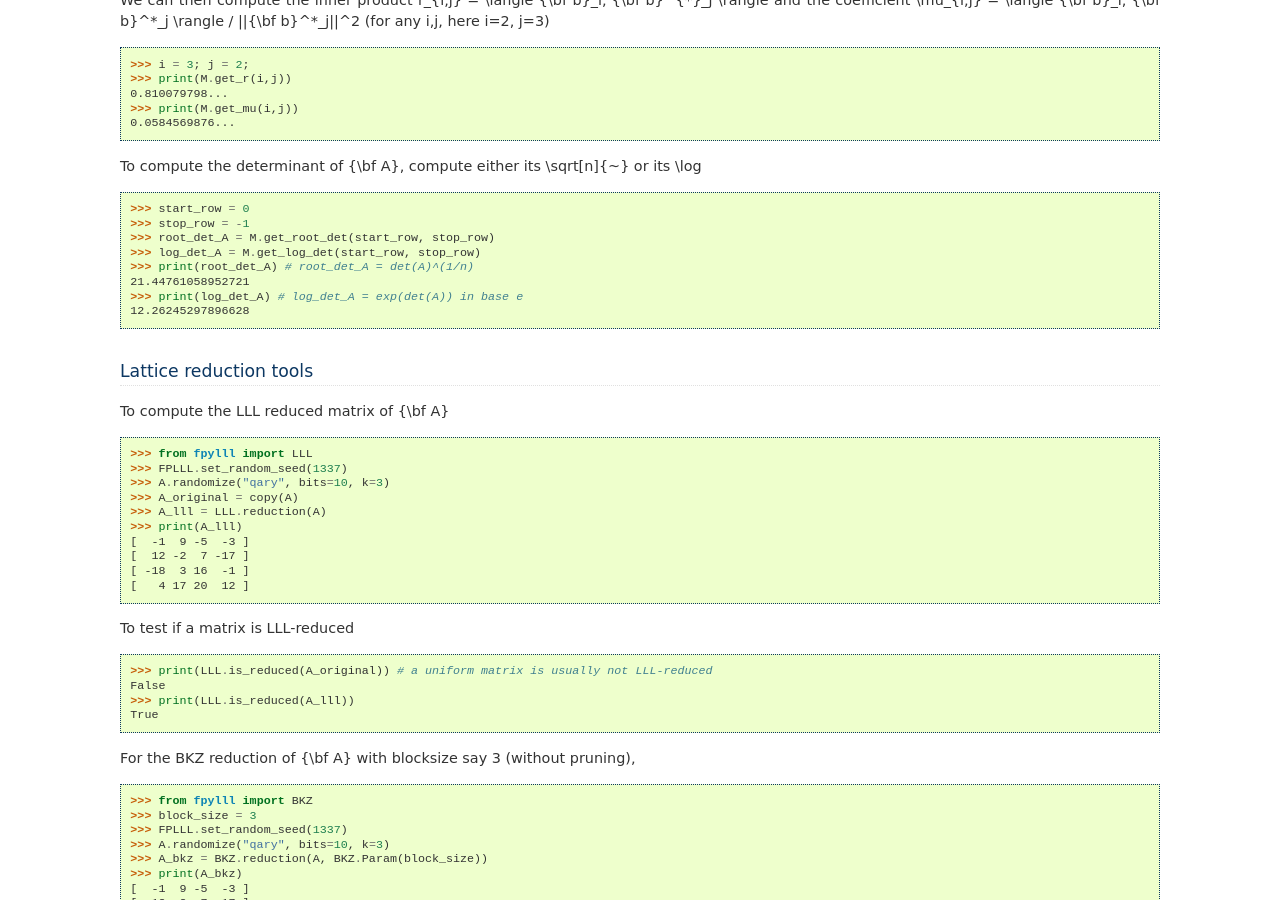
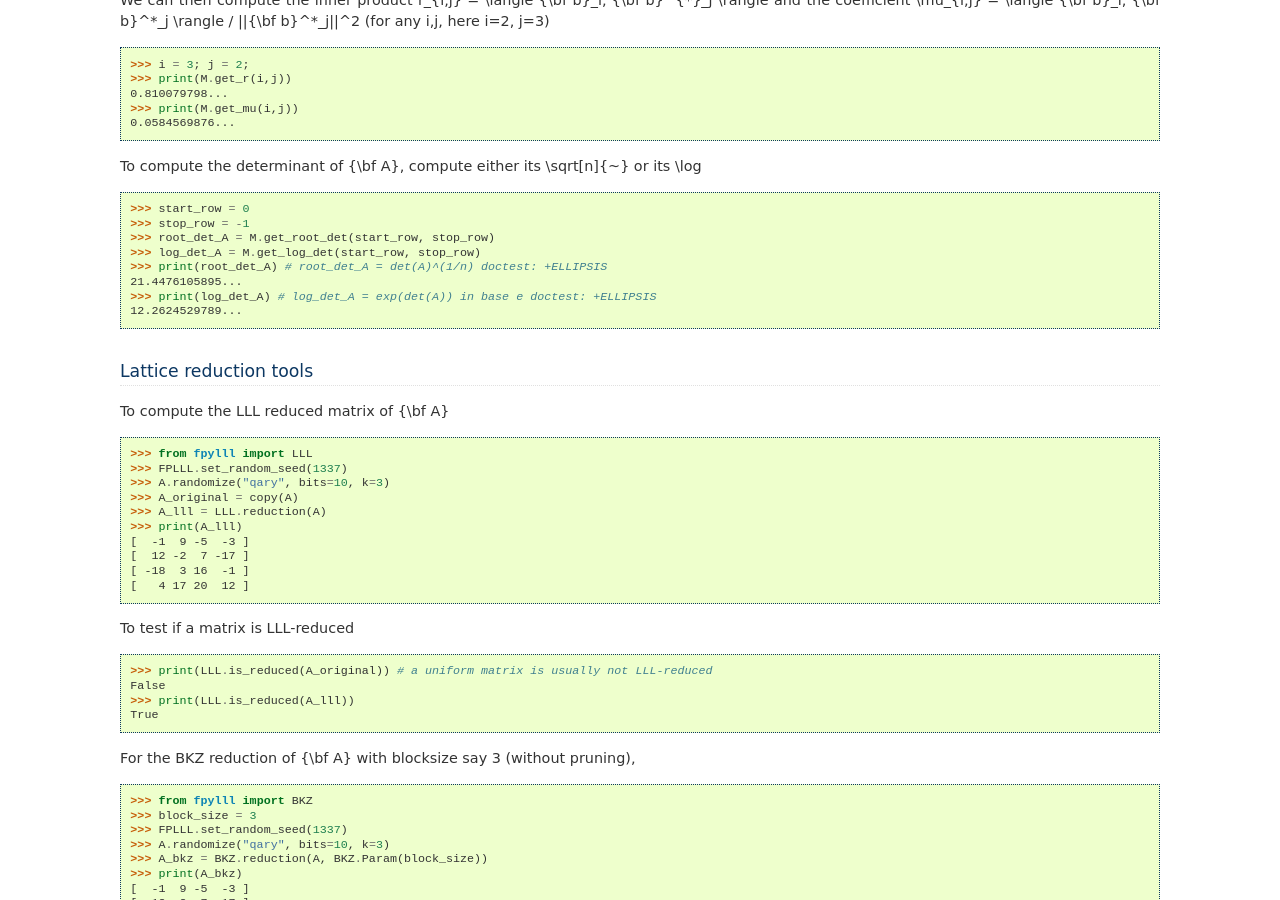
Before and after one commit to fplll/fpylll, a Sphinx documentation site: the page built from docs/tutorial.rst, in a window 1280 px wide and 900 px high, scrolled down 1531 px. Built offline with Sphinx 7.4.7, drawn with Linux system fonts in a browser that asks for light colours; some of the changed text lies outside the part shown.

Commit message:
doctest fixes

```diff
--- a/docs/tutorial.rst
+++ b/docs/tutorial.rst
@@ -120,10 +120,10 @@
     >>> stop_row = -1
     >>> root_det_A = M.get_root_det(start_row, stop_row)
     >>> log_det_A = M.get_log_det(start_row, stop_row)
-    >>> print(root_det_A) # root_det_A = det(A)^(1/n)
-    21.44761058952721
-    >>> print(log_det_A) # log_det_A = exp(det(A)) in base e
-    12.26245297896628
+    >>> print(root_det_A) # root_det_A = det(A)^(1/n) doctest: +ELLIPSIS
+    21.4476105895...
+    >>> print(log_det_A) # log_det_A = exp(det(A)) in base e doctest: +ELLIPSIS
+    12.2624529789...
 
 Lattice reduction tools
 ------------------------
```
Also changed, not shown: other parts of docs/tutorial.rst (+2 -2 lines).
